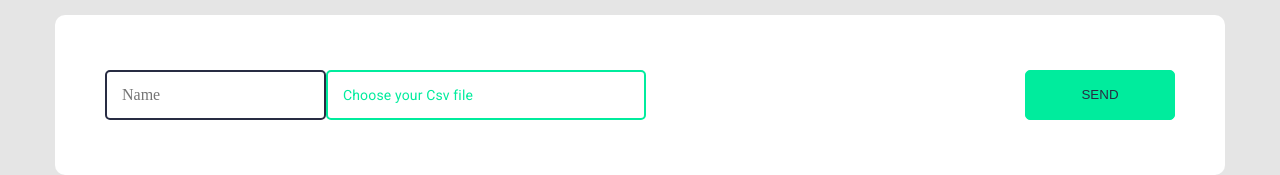
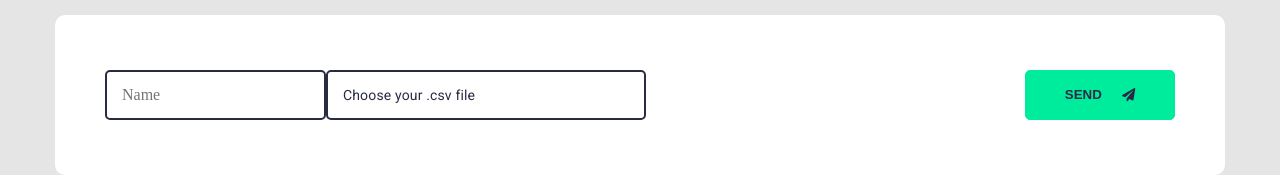
Before and after one commit to getuliovdmnaweb/gnar-front-end, a React (Create React App) app: page /uploads in a window 1280 px wide. Shown: the part 129-304 px from the top of the page. Built offline with nearby package versions, Linux system fonts and the light colour scheme; no server answers.

Commit message:
Adding animations to components

```diff
--- a/src/components/FormCard/index.js
+++ b/src/components/FormCard/index.js
@@ -1,19 +1,18 @@
 import React, { useRef, useState, useEffect } from "react";
-
+import { FontAwesomeIcon } from "@fortawesome/react-fontawesome";
+import { faPaperPlane } from "@fortawesome/free-solid-svg-icons";
 import axios from "axios";
 import { useStyles } from "./styles";
 
 const FormCard = ({ setYards }) => {
-  const styles = useStyles();
   const inputRef = useRef(null);
+  const [hasFile, setHasFile] = useState(false);
   const [file, setFile] = useState(null);
-  const [fileName, setFileName] = useState();
-
-  useEffect(() => {}, [file]);
+  const [fileName, setFileName] = useState("");
+  const styles = useStyles({ fileName: fileName, hasFile: hasFile });
 
   const handleInputName = (event) => {
     setFileName(event.target.value);
-    console.log(event.target.value);
   };
   const handleInputFile = (event) => {
     inputRef.current.click(event);
@@ -21,6 +20,7 @@ const FormCard = ({ setYards }) => {
 
   const chooseFile = (event) => {
     setFile(event.target.files[0]);
+    setHasFile(true);
   };
 
   const uploadFile = () => {
@@ -31,6 +31,9 @@ const FormCard = ({ setYards }) => {
 
     axios.post("http://localhost:8080/uploads", newFile, {}).then((res) => {
       setYards(res.data.allFiles);
+      setFile(null);
+      setFileName("");
+      setHasFile(false);
     });
   };
 
@@ -42,10 +45,11 @@ const FormCard = ({ setYards }) => {
           type="text"
           name="name"
           placeholder="Name"
+          value={fileName}
           onChange={handleInputName}
         />
         <div className={styles.fileInput} onClick={handleInputFile}>
-          {file ? file.name : "Choose your Csv file"}
+          {file ? file.name : "Choose your .csv file"}
           <input
             onChange={chooseFile}
             style={{ display: "none" }}
@@ -57,7 +61,9 @@ const FormCard = ({ setYards }) => {
       </div>
       <div className={styles.formButtonContainer}>
         <button onClick={uploadFile} className={styles.formButton}>
-          SEND
+          <span style={{ marginRight: 20 }}>SEND</span>
+
+          <FontAwesomeIcon icon={faPaperPlane} />
         </button>
       </div>
     </div>
--- a/src/components/FormCard/styles.js
+++ b/src/components/FormCard/styles.js
@@ -1,6 +1,6 @@
 import { createUseStyles } from "react-jss";
 
-export const useStyles = createUseStyles({
+export const useStyles =  createUseStyles({
   formCard: {
     display: "flex",
     alignItems: "center",
@@ -20,9 +20,10 @@ export const useStyles = createUseStyles({
   },
   nameInput: {
     height: 50,
-    border: "2px solid #282C43",
+    border: ({fileName}) =>
+      fileName === "" ? "2px solid #282C43" : "2px solid #00EC9D",
     borderRadius: 5,
-    color: "#282C43",
+    color: ({fileName}) => (fileName === "" ? "#282C43" : "#00EC9D"),
     paddingLeft: 15,
     fontSize: 16,
     fontFamily: "Montserrat",
@@ -30,14 +31,19 @@ export const useStyles = createUseStyles({
   fileInput: {
     display: "flex",
     paddingLeft: 15,
-    color: "#00EC9D",
+    color: ({hasFile}) => (hasFile ? "#00EC9D" : "#282C43"),
     height: 50,
     width: 320,
-    border: "2px solid #00EC9D",
+    border: ({hasFile}) => (hasFile ? "2px solid #00EC9D" : "2px solid #282C43"),
     borderRadius: 5,
     alignItems: "center",
     "&:hover": {
+      cursor: "pointer",
+    },
+    "&:active": {
       backgroundColor: "#282C43",
+      border: "1px groove #282C43",
+      color: "#00EC9D",
     },
   },
 
@@ -47,14 +53,22 @@ export const useStyles = createUseStyles({
     justifyContent: "flex-end",
   },
   formButton: {
+    flexDirection: "row",
+    justifyContent: "space-between",
     height: 50,
     width: 150,
     borderRadius: 5,
     backgroundColor: "#00EC9D",
-    border: "1px solid #00EC9D",
+    border: "1px groove #00EC9D",
     color: "#282C43",
+    fontWeight: "bold",
     "&:hover": {
-      opacity: 0.8,
+      cursor: "pointer",
+    },
+    "&:active": {
+      backgroundColor: "#282C43",
+      border: "1px groove #282C43",
+      color: "#00EC9D",
     },
   },
 });
--- a/src/components/IconButton/styles.js
+++ b/src/components/IconButton/styles.js
@@ -12,6 +12,7 @@ export const useStyles = createUseStyles({
     paddingRight: 5,
     "&:hover $iconButtonTitle, &:hover $icon": {
       color: "#282C43",
+      cursor: 'pointer'
     },
   },
   iconButtonTitle: {
```
